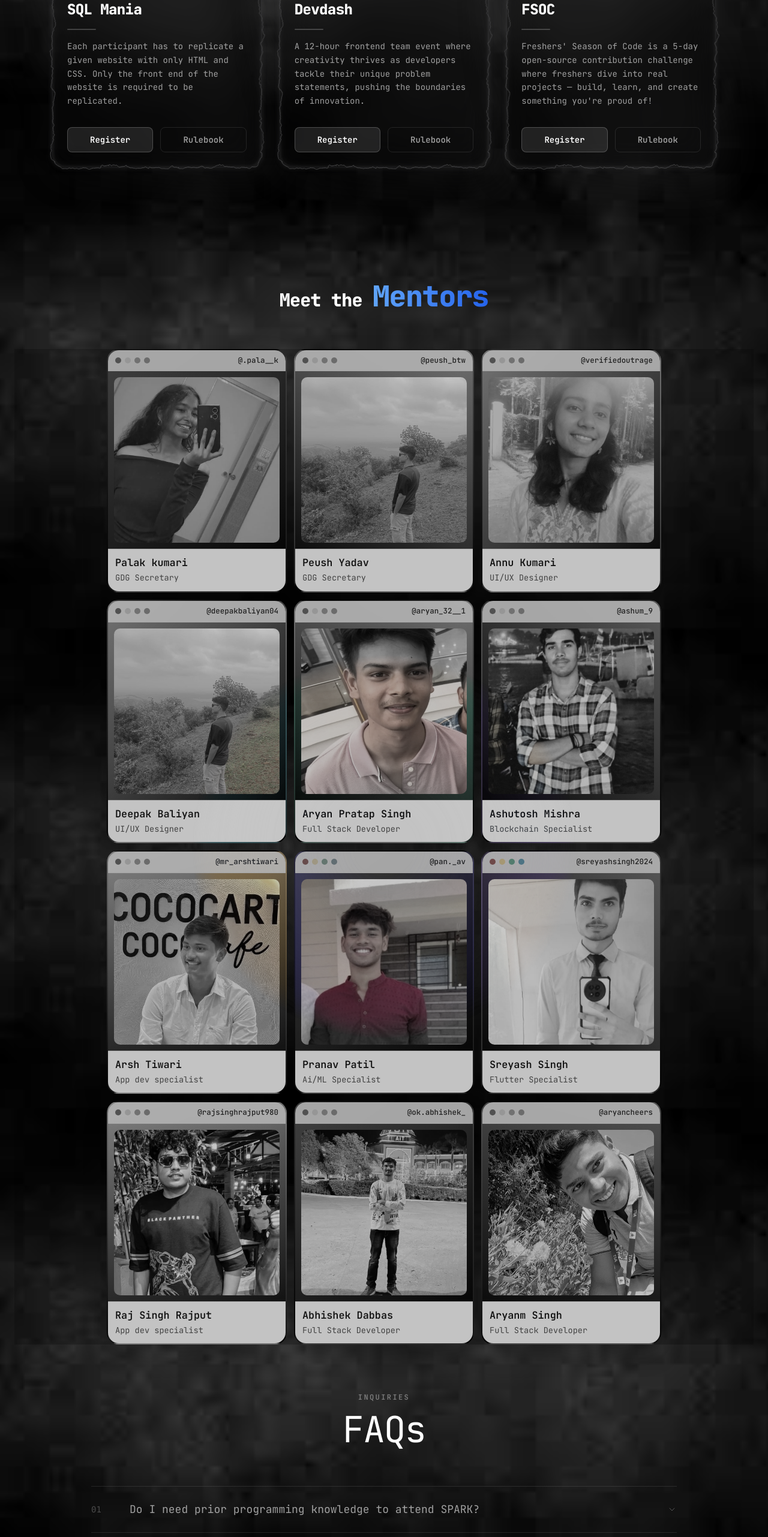
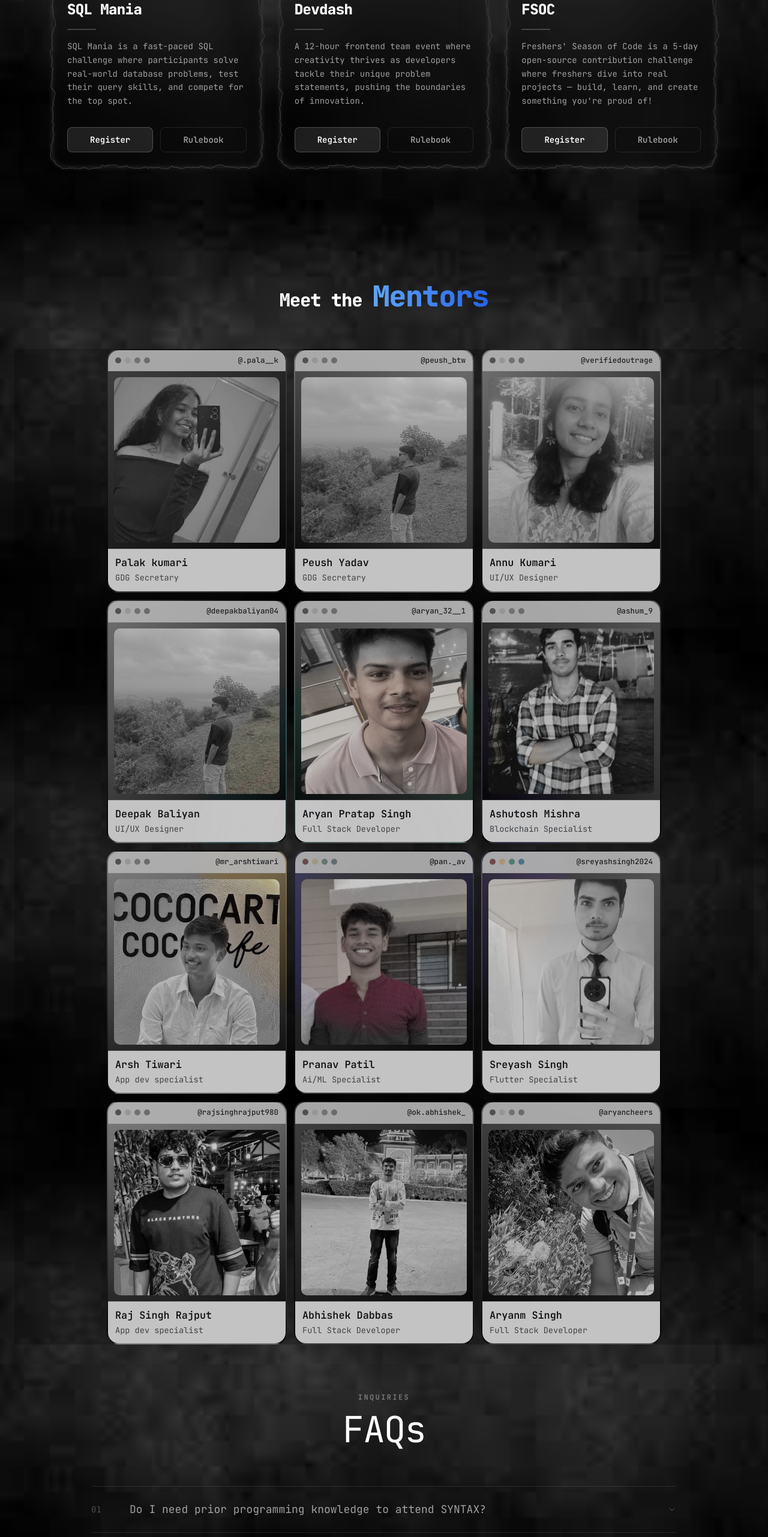
Before and after one commit to JiteshYadavvvvv/syntax26, a React (Vite) app in the folder sparkx26/: page / in a window 1280 px wide. Shown: the part 4552-7115 px from the top of the page at 60% size. Built offline with nearby package versions, Linux system fonts and the light colour scheme.

Commit message:
syntax/err

```diff
--- a/sparkx26/index.html
+++ b/sparkx26/index.html
@@ -4,7 +4,7 @@
     <meta charset="UTF-8" />
     <link rel="icon" type="image/svg+xml" href="/dsc_logo.webp" />
     <meta name="viewport" content="width=device-width, initial-scale=1.0" />
-    <title>sparkx26</title>
+    <title>syntax26</title>
     <link rel="preconnect" href="https://fonts.googleapis.com">
     <link rel="preconnect" href="https://fonts.gstatic.com" crossorigin>
     <link href="https://fonts.googleapis.com/css2?family=JetBrains+Mono:wght@400;500;600;700;800&display=swap" rel="stylesheet">
--- a/sparkx26/src/components/event/Events.jsx
+++ b/sparkx26/src/components/event/Events.jsx
@@ -10,7 +10,7 @@ const events = [
     id: 1,
     title: 'SQL Mania',
     description:
-      'Each participant has to replicate a given website with only HTML and CSS. Only the front end of the website is required to be replicated.',
+      'SQL Mania is a fast-paced SQL challenge where participants solve real-world database problems, test their query skills, and compete for the top spot.',
     icon: '/dsc_logo.webp',
   },
   {
--- a/sparkx26/src/components/faq/FAQ.jsx
+++ b/sparkx26/src/components/faq/FAQ.jsx
@@ -4,16 +4,16 @@ import { ChevronDown } from 'lucide-react';
 
 const faqs = [
   {
-    q: "Do I need prior programming knowledge to attend SPARK?",
-    a: "SPARK is open to all FEs, regardless of branch or experience level. It covers basics to advanced topics and runs from July 18 to August 26, with 2-hour sessions every weekend. Whether you're a beginner or have some coding experience, you’re welcome to join!"
+    q: "Do I need prior programming knowledge to attend SYNTAX?",
+    a: "SYNTAX is open to all FEs, regardless of branch or experience level. It covers basics to advanced topics and runs from July 18 to August 26, with 2-hour sessions every weekend. Whether you're a beginner or have some coding experience, you’re welcome to join!"
   },
   {
-    q: "Will I be able to create high-quality websites after completing Spark classes?",
-    a: "After completing Spark, you'll be ready to create high-quality websites. The classes cover essential web development skills like HTML, CSS, JavaScript, and possibly some backend technologies. With hands-on projects and exercises, you'll gain a solid foundation to build and design effective, functional websites."
+    q: "Will I be able to create high-quality websites after completing SYNTAX classes?",
+    a: "After completing SYNTAX, you'll be ready to create high-quality websites. The classes cover essential web development skills like HTML, CSS, JavaScript, and possibly some backend technologies. With hands-on projects and exercises, you'll gain a solid foundation to build and design effective, functional websites."
   },
   {
     q: "Will there be any assignments or projects?",
-    a: "Yes, participants will be given small practice assignments regularly. There will also be a two competitions - REPLICA and FSoC (Freshers Season of Code), during the run of SPARK. Here participants can apply everything they’ve learned to build fully functional websites and learn how to contribute to open source."
+    a: "Yes, participants will be given small practice assignments regularly. There will also be a two competitions - SQL Mania and FSoC (Freshers Season of Code), during the run of SYNTAX . Here participants can apply everything they’ve learned to build fully functional websites and learn how to contribute to open source."
   },
   {
     q: "What resources will I need?",
@@ -25,7 +25,7 @@ const faqs = [
   },
   {
     q: "Who do I contact if I have more questions?",
-    a: "For any additional questions, feel free to contact the OSS Club via email at ossclub@aitpune.edu.in"
+    a: "For any additional questions, feel free to contact the OSS Club via email at gdsc@aitpune.edu.in"
   }
 ];
 
```
Also changed, not shown: sparkx26/public/mentors/Slide 16_9 - 1.svg (added).
